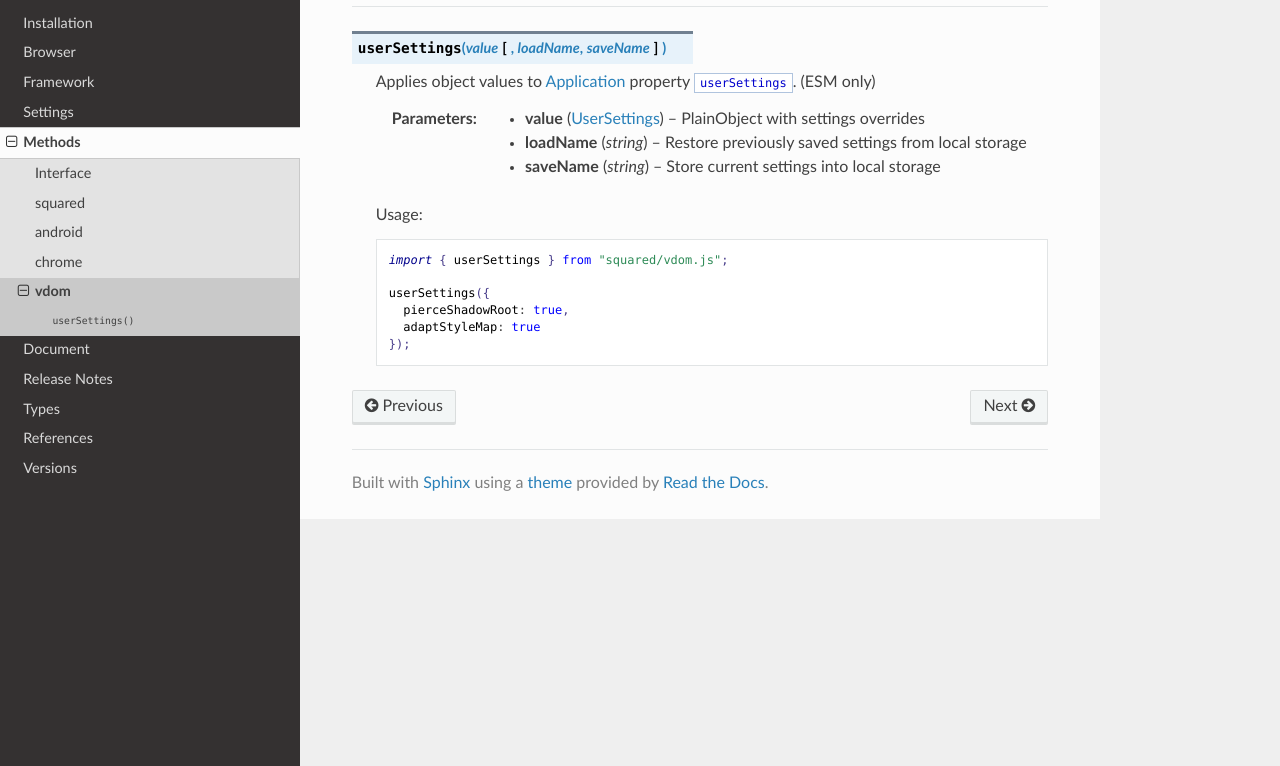
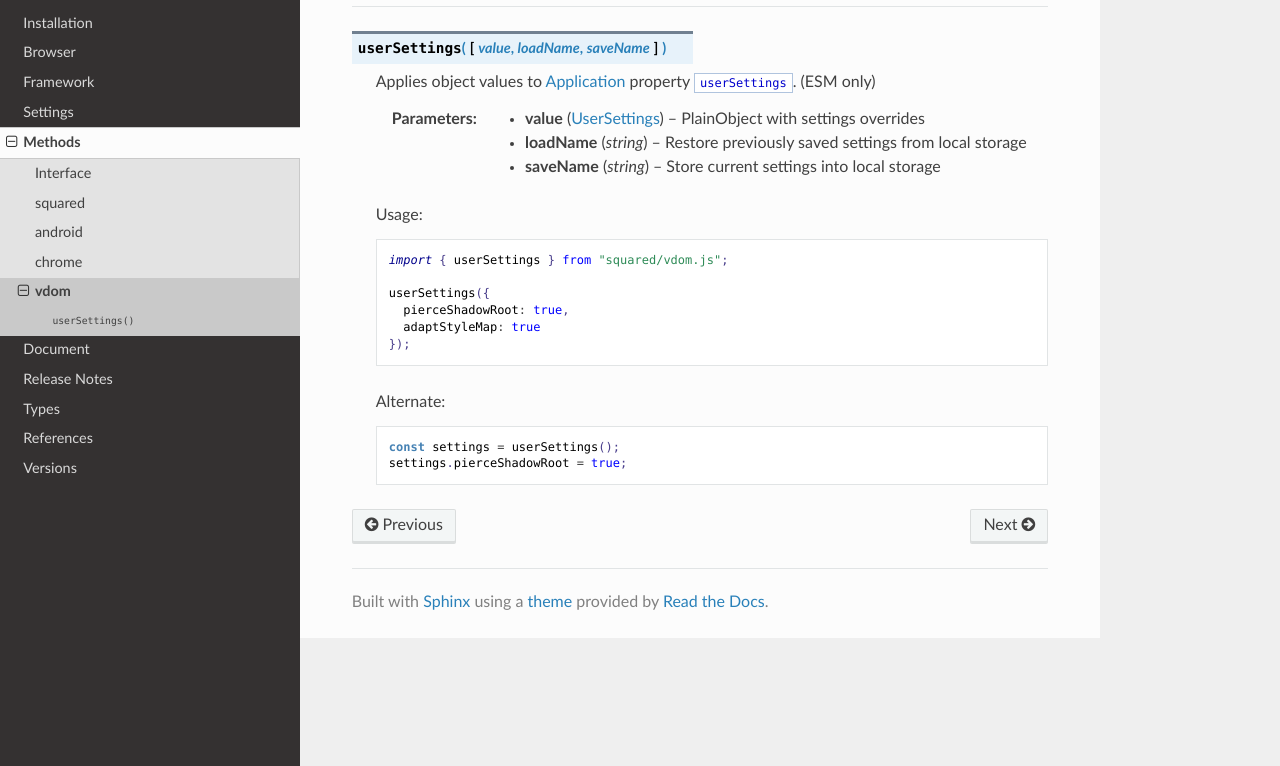
Before and after one commit to anpham6/android-docs, a Sphinx documentation site: the page built from source/methods/vdom.rst, in a window 1280 px wide, cut to the strip 134-900 px from the top of the page. Built offline with Sphinx 7.4.7 and the Read the Docs theme 3.1.0, drawn with Linux system fonts in a browser that asks for light colours.

Commit message:
Methods: VDOM function userSettings called without parameters.

```diff
--- a/source/methods/vdom.rst
+++ b/source/methods/vdom.rst
@@ -4,7 +4,7 @@ vdom
 
 .. module:: vdom
 
-.. function:: userSettings(value[, loadName, saveName])
+.. function:: userSettings([value, loadName, saveName])
 
   Applies object values to |Application| property ``userSettings``. (ESM only)
 
@@ -22,5 +22,10 @@ vdom
       adaptStyleMap: true
     });
 
+  Alternate::
+
+    const settings = userSettings();
+    settings.pierceShadowRoot = true;
+
 .. |Application| replace:: :ref:`Application <references-squared-base>`
 .. |UserSettings| replace:: :ref:`UserSettings <references-squared-base-application>`
```
